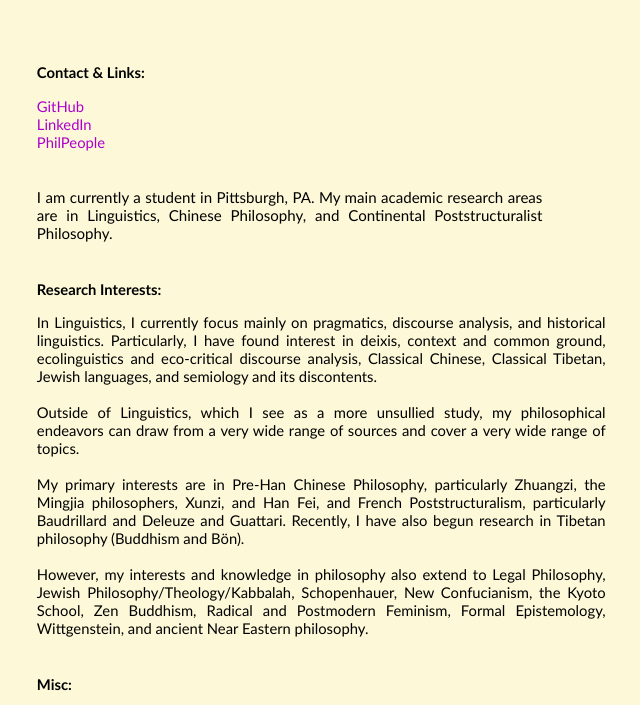
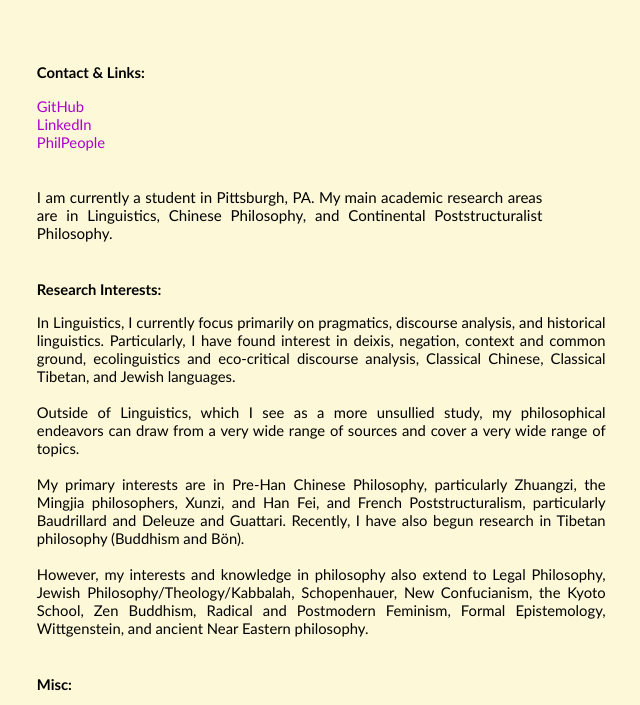
Before and after one commit to zj-rubin/zj-rubin.github.io, a plain HTML site: page index.html in a window 1280 px wide. Shown: the part 92-797 px from the top of the page, without its empty margins (77-717 px from the left). Drawn offline with Linux system fonts and the light colour scheme.

Commit message:
Update index.html

```diff
--- a/index.html
+++ b/index.html
@@ -85,9 +85,9 @@
     </p>
 
     <p style="font-family: Gill Sans; font-size: 14.8px; font-weight: normal; width: 45%; margin-left: 2.8cm; margin-bottom: 1cm; text-align: justify">
-      In Linguistics, I currently focus mainly on pragmatics, discourse analysis, and historical linguistics.
-      Particularly, I have found interest in deixis, context and common ground, ecolinguistics and eco-critical discourse analysis,
-      Classical Chinese, Classical Tibetan, Jewish languages, and semiology and its discontents.
+      In Linguistics, I currently focus primarily on pragmatics, discourse analysis, and historical linguistics.
+      Particularly, I have found interest in deixis, negation, context and common ground, ecolinguistics and eco-critical discourse analysis,
+      Classical Chinese, Classical Tibetan, and Jewish languages.
 
        <br><br>
 
```
